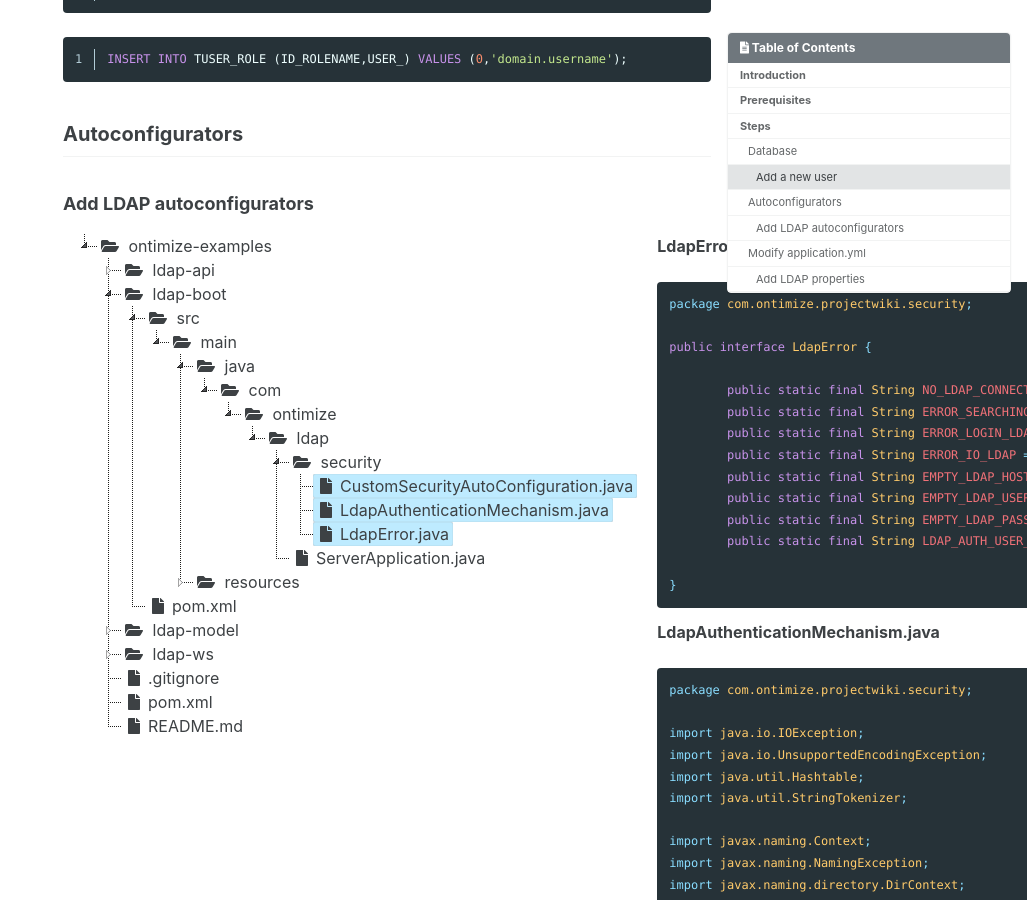
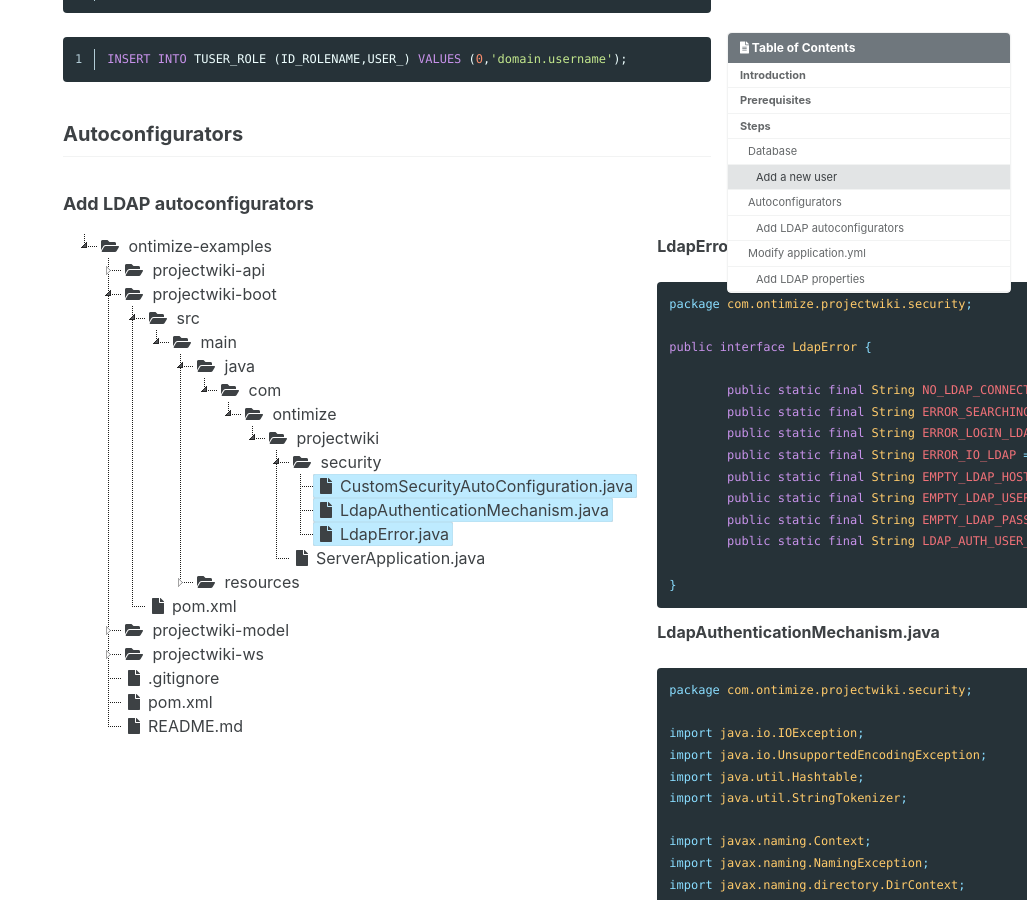
Before and after one commit to ontimize/ontimize-boot, a Jekyll site: the page built from _pages/basics_ldap.md, in a window 1280 px wide and 900 px high, scrolled down 1038 px. Shown: the whole window, without its empty margins (253-1280 px from the left). Built offline with Jekyll 4.4.1, drawn with Linux system fonts in a browser that asks for light colours; cached includes are drawn as plain includes; some of the changed text lies outside the part shown.

Commit message:
Update examples tree

```diff
--- a/_pages/basics_ldap.md
+++ b/_pages/basics_ldap.md
@@ -68,7 +68,7 @@ INSERT INTO TUSER_ROLE (ID_ROLENAME,USER_) VALUES (0,'domain.username');
   ontimize-examples
   <ul>
     <li data-jstree='{"icon":"fas fa-folder-open"}'>
-    ldap-api
+    projectwiki-api
     <ul>
       <li data-jstree='{"icon":"fas fa-folder-open"}'>
       src
@@ -86,7 +86,7 @@ INSERT INTO TUSER_ROLE (ID_ROLENAME,USER_) VALUES (0,'domain.username');
               ontimize
               <ul>
                 <li data-jstree='{"icon":"fas fa-folder-open"}'>
-                ldap
+                projectwiki
                 <ul>
                   <li data-jstree='{"icon":"fas fa-folder-open"}'>
                   api
@@ -120,7 +120,7 @@ INSERT INTO TUSER_ROLE (ID_ROLENAME,USER_) VALUES (0,'domain.username');
     </ul>
     </li>
     <li data-jstree='{"icon":"fas fa-folder-open"}'>
-    ldap-boot
+    projectwiki-boot
     <ul>
       <li data-jstree='{"icon":"fas fa-folder-open"}'>
       src
@@ -138,14 +138,14 @@ INSERT INTO TUSER_ROLE (ID_ROLENAME,USER_) VALUES (0,'domain.username');
               ontimize
               <ul>
                 <li data-jstree='{"icon":"fas fa-folder-open"}'>
-                ldap
+                projectwiki
                 <ul>
                   <li data-jstree='{"icon":"fas fa-folder-open"}'>
                   security
                   <ul>
-                    <li data-jstree='{"selected":true,"icon":"fas fa-file"}'>CustomSecurityAutoConfiguration.java</li>
-                    <li data-jstree='{"selected":true,"icon":"fas fa-file"}'>LdapAuthenticationMechanism.java</li>
-                    <li data-jstree='{"selected":true,"icon":"fas fa-file"}'>LdapError.java</li>
+                    <li data-jstree='{"selected": true, "icon":"fas fa-file"}'>CustomSecurityAutoConfiguration.java</li>
+                    <li data-jstree='{"selected": true, "icon":"fas fa-file"}'>LdapAuthenticationMechanism.java</li>
+                    <li data-jstree='{"selected": true, "icon":"fas fa-file"}'>LdapError.java</li>
                   </ul>
                   </li>
                   <li data-jstree='{"icon":"fas fa-file"}'>ServerApplication.java</li>
@@ -171,7 +171,7 @@ INSERT INTO TUSER_ROLE (ID_ROLENAME,USER_) VALUES (0,'domain.username');
     </ul>
     </li>
     <li data-jstree='{"icon":"fas fa-folder-open"}'>
-    ldap-model
+    projectwiki-model
     <ul>
       <li data-jstree='{"icon":"fas fa-folder-open"}'>
       src
@@ -183,6 +183,7 @@ INSERT INTO TUSER_ROLE (ID_ROLENAME,USER_) VALUES (0,'domain.username');
           db
           <ul>
             <li data-jstree='{"icon":"fas fa-file"}'>templateDB.properties</li>
+            <li data-jstree='{"icon":"fas fa-file"}'>templateDB.script</li>
             <li data-jstree='{"icon":"fas fa-file"}'>templateDB.txt</li>
           </ul>
           </li>
@@ -196,7 +197,7 @@ INSERT INTO TUSER_ROLE (ID_ROLENAME,USER_) VALUES (0,'domain.username');
               ontimize
               <ul>
                 <li data-jstree='{"icon":"fas fa-folder-open"}'>
-                ldap
+                projectwiki
                 <ul>
                   <li data-jstree='{"icon":"fas fa-folder-open"}'>
                   model
@@ -253,7 +254,7 @@ INSERT INTO TUSER_ROLE (ID_ROLENAME,USER_) VALUES (0,'domain.username');
     </ul>
     </li>
     <li data-jstree='{"icon":"fas fa-folder-open"}'>
-    ldap-ws
+    projectwiki-ws
     <ul>
       <li data-jstree='{"icon":"fas fa-folder-open"}'>
       src
@@ -271,7 +272,7 @@ INSERT INTO TUSER_ROLE (ID_ROLENAME,USER_) VALUES (0,'domain.username');
               ontimize
               <ul>
                 <li data-jstree='{"icon":"fas fa-folder-open"}'>
-                ldap
+                projectwiki
                 <ul>
                   <li data-jstree='{"icon":"fas fa-folder-open"}'>
                   ws
@@ -608,7 +609,7 @@ In the *application.yml* we need to change the ontimize security mode to **ldap*
   ontimize-examples
   <ul>
     <li data-jstree='{"icon":"fas fa-folder-open"}'>
-    ldap-api
+    projectwiki-api
     <ul>
       <li data-jstree='{"icon":"fas fa-folder-open"}'>
       src
@@ -626,7 +627,7 @@ In the *application.yml* we need to change the ontimize security mode to **ldap*
               ontimize
               <ul>
                 <li data-jstree='{"icon":"fas fa-folder-open"}'>
-                ldap
+                projectwiki
                 <ul>
                   <li data-jstree='{"icon":"fas fa-folder-open"}'>
                   api
@@ -660,7 +661,7 @@ In the *application.yml* we need to change the ontimize security mode to **ldap*
     </ul>
     </li>
     <li data-jstree='{"icon":"fas fa-folder-open"}'>
-    ldap-boot
+    projectwiki-boot
     <ul>
       <li data-jstree='{"icon":"fas fa-folder-open"}'>
       src
@@ -678,7 +679,7 @@ In the *application.yml* we need to change the ontimize security mode to **ldap*
               ontimize
               <ul>
                 <li data-jstree='{"icon":"fas fa-folder-open"}'>
-                ldap
+                projectwiki
                 <ul>
                   <li data-jstree='{"icon":"fas fa-folder-open"}'>
                   security
@@ -700,7 +701,7 @@ In the *application.yml* we need to change the ontimize security mode to **ldap*
           <li data-jstree='{"icon":"fas fa-folder-open"}'>
           resources
           <ul>
-            <li data-jstree='{"selected":true,"icon":"fas fa-file"}'>application.yml</li>
+            <li data-jstree='{"selected": true, "icon":"fas fa-file"}'>application.yml</li>
           </ul>
           </li>
         </ul>
@@ -711,7 +712,7 @@ In the *application.yml* we need to change the ontimize security mode to **ldap*
     </ul>
     </li>
     <li data-jstree='{"icon":"fas fa-folder-open"}'>
-    ldap-model
+    projectwiki-model
     <ul>
       <li data-jstree='{"icon":"fas fa-folder-open"}'>
       src
@@ -723,6 +724,7 @@ In the *application.yml* we need to change the ontimize security mode to **ldap*
           db
           <ul>
             <li data-jstree='{"icon":"fas fa-file"}'>templateDB.properties</li>
+            <li data-jstree='{"icon":"fas fa-file"}'>templateDB.script</li>
             <li data-jstree='{"icon":"fas fa-file"}'>templateDB.txt</li>
           </ul>
           </li>
@@ -736,7 +738,7 @@ In the *application.yml* we need to change the ontimize security mode to **ldap*
               ontimize
               <ul>
                 <li data-jstree='{"icon":"fas fa-folder-open"}'>
-                ldap
+                projectwiki
                 <ul>
                   <li data-jstree='{"icon":"fas fa-folder-open"}'>
                   model
@@ -793,7 +795,7 @@ In the *application.yml* we need to change the ontimize security mode to **ldap*
     </ul>
     </li>
     <li data-jstree='{"icon":"fas fa-folder-open"}'>
-    ldap-ws
+    projectwiki-ws
     <ul>
       <li data-jstree='{"icon":"fas fa-folder-open"}'>
       src
@@ -811,7 +813,7 @@ In the *application.yml* we need to change the ontimize security mode to **ldap*
               ontimize
               <ul>
                 <li data-jstree='{"icon":"fas fa-folder-open"}'>
-                ldap
+                projectwiki
                 <ul>
                   <li data-jstree='{"icon":"fas fa-folder-open"}'>
                   ws
```
